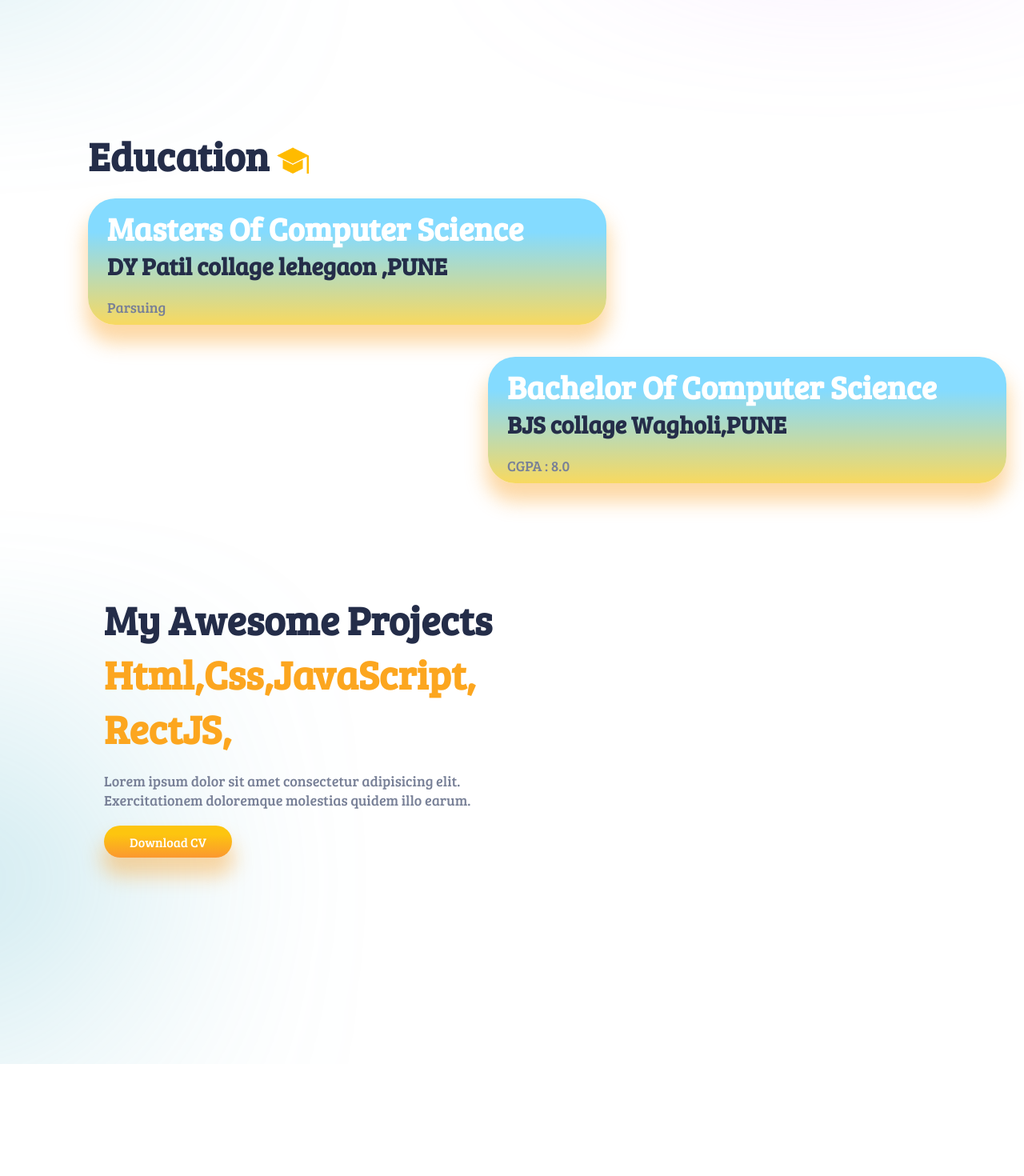
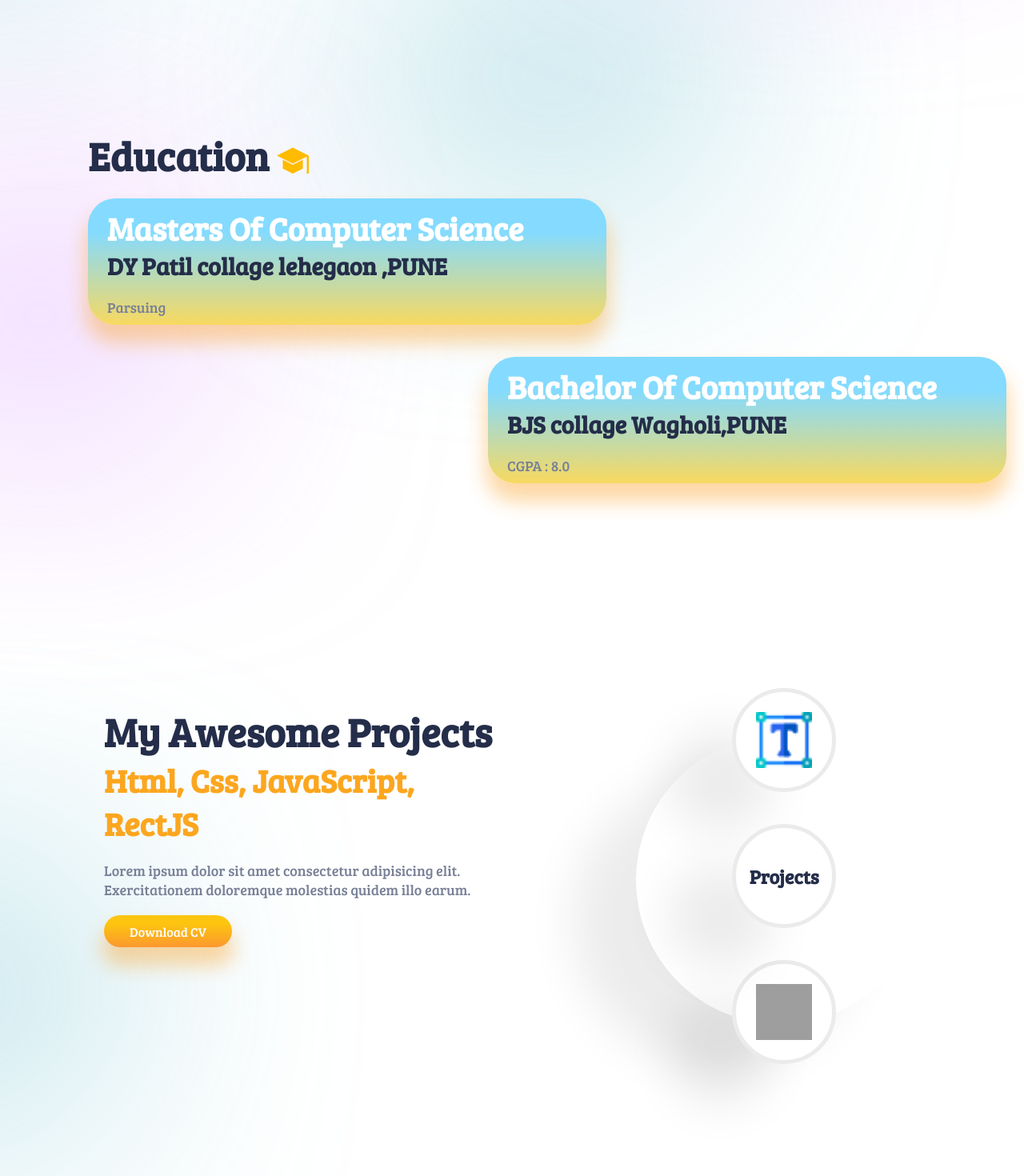
Before and after one commit to OmkarParhad88/portfolio1, a React (Create React App) app: page / in a window 1280 px wide. Shown: the part 1506-2976 px from the top of the page at 80% size. Before the commit the page ends 2836 px from the top, so only its background shows below. Built offline with nearby package versions, Linux system fonts and the light colour scheme; grey boxes are pictures that could not be loaded.

Commit message:
projects section

```diff
--- a/src/components/Education/Education.css
+++ b/src/components/Education/Education.css
@@ -28,7 +28,7 @@
 .edu2 {
   position: relative;
   top: 3rem;
-    left: 25rem;
+  left: 25rem;
 }
 
 .pos > :nth-child(1) {
@@ -60,3 +60,13 @@
   /* height:6rem; */
   width: 30rem;
 }
+
+.e-blur2 {
+  left: -6rem;
+  top: 90rem;
+}
+
+.e-blur1 {
+  top: 75rem;
+  left: 26rem;
+}
--- a/src/components/Education/Education.jsx
+++ b/src/components/Education/Education.jsx
@@ -7,6 +7,10 @@ const Education = () => {
       <span>
         Education <img src={education} alt="" />
       </span>
+      <div
+        className="blur e-blur1"
+        style={{ backgroundColor: "rgb(63 172 195 / 87%" }}
+      ></div>
       <div className="ecademic ">
         <div className="pos edu1">
           <span>Masters Of Computer Science</span>
@@ -19,6 +23,10 @@ const Education = () => {
           <span>BJS collage Wagholi,PUNE </span>
           <span>CGPA : 8.0 </span>
         </div>
+        <div
+          className="blur e-blur2"
+          style={{ background: "rgb(213 143 255)" }}
+        ></div>
       </div>
     </div>
   );
--- a/src/components/Projects/Projects.css
+++ b/src/components/Projects/Projects.css
@@ -1,6 +1,69 @@
-.projects{
-  margin-top:4rem;
+.projects {
+  margin-top: 11rem;
   padding: 0 3rem 0 3rem;
   height: 29rem;
-  width:inherit;
+  width: inherit;
+  display: flex;
 }
+
+.project > :nth-child(2) {
+  font-size: 2rem;
+}
+
+.p-right {
+  position: relative;
+}
+
+.p-mainCircle {
+  left: 9rem;
+  position: relative;
+  top: 2rem;
+  width: 18rem;
+  height: 18rem;
+  border-radius: 100%;
+  box-shadow: var(--smboxShadow);
+}
+
+.p-mainCircle > * {
+  position: absolute;
+}
+
+.p-mainCircle > :nth-child(1) {
+  top: -3rem;
+  left: 6rem;
+}
+.p-mainCircle > :nth-child(2) {
+  top: 14rem;
+  left: 6rem;
+}
+.p-mainCircle > :nth-child(3) {
+  top: 5.5rem;
+  left: 6rem;
+}
+/* .p-mainCircle>:nth-child(1){
+  top:15rem;
+  left:5rem ;
+} */
+
+.p-secCircle > span {
+  font-size: 1.2rem;
+  font-weight: bold;
+}
+
+.p-secCircle > img {
+  width: 3.5rem;
+  height: 3.5rem;
+  /* transform: scale(0.6); */
+}
+.p-secCircle {
+  width: 6rem;
+  height: 6rem;
+  border-radius: 100%;
+  border: 5px solid #ebebeb;
+  display: flex;
+  align-items: center;
+  justify-content: center;
+  background: none;
+  box-shadow: var(--smboxShadow);
+  background-color: white;
+}
--- a/src/components/Projects/Projects.jsx
+++ b/src/components/Projects/Projects.jsx
@@ -1,28 +1,54 @@
 import React from "react";
 import "./Projects.css";
+import resume from "../../doc/Omkar Resume.pdf";
+import testUtil from "../../img/text.png";
+import news from "../../img/news-icon.ico";
+
 const Projects = () => {
   return (
     <div className="projects">
       {/* left side */}
-      <div className="awesome">
+      <div className="awesome project">
         <span>My Awesome Projects</span>
         <span>
-          Html,Css,JavaScript,
+          Html, Css, JavaScript,
           <br />
-          RectJS,
+          RectJS
         </span>
         <span>
           Lorem ipsum dolor sit amet consectetur adipisicing elit. <br />
           Exercitationem doloremque molestias quidem illo earum.
         </span>
-        <button className="button s-button">Download CV</button>
+        <a href={resume} style={{ width: "8em" }} download>
+          <button className="button s-button">Download CV</button>
+        </a>
         <div
           className="blur s-blur1"
           style={{ backgroundColor: "rgb(63 172 195 / 87%" }}
         ></div>
       </div>
 
-      <div className="p-right"></div>
+      <div className="p-right">
+        <div className="p-mainCircle">
+          <div className="p-secCircle">
+            <img src={testUtil} alt="" />
+          </div>
+          <div className="p-secCircle">
+            <img src={news} alt="" />
+          </div>
+          <div className="p-secCircle">
+            <span>Projects</span>
+          </div>
+          {/* <div className="p-secCircle">
+            <img src={textUtil} alt="" />
+          </div>
+          <div className="p-secCircle">
+            <img src={textUtil} alt="" />
+          </div> */}
+        </div>
+        <div className="p-backCicle blueCircle"></div>
+        <div className="p-backCicle yellowCircle"></div>
+      </div>
     </div>
   );
 };
```
Also changed, not shown: src/img/text.png (added), 1 other file (tests, documents, lock files or other folders).
